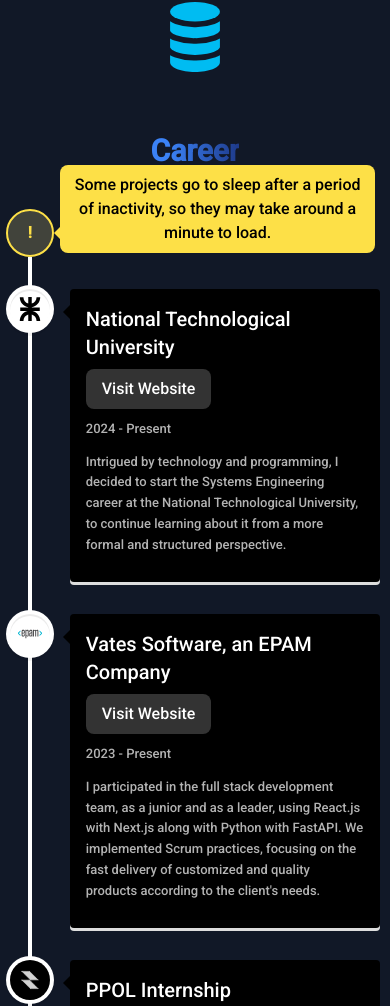
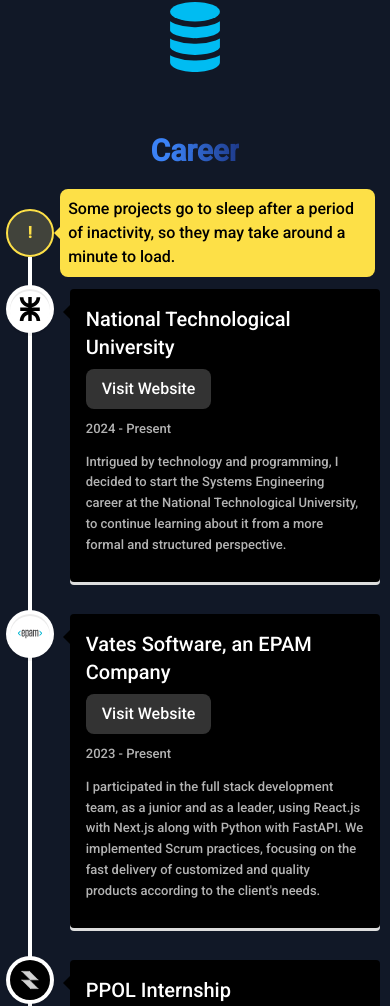
Before and after one commit to Mark-kus/portfolio, a Next.js app: page /en in a window 390 px wide. Shown: the part 1333-2339 px from the top of the page. Built offline with nearby package versions, Linux system fonts and the light colour scheme; no server answers.

Commit message:
fix projects alert

```diff
--- a/src/components/ProjectsAlert.jsx
+++ b/src/components/ProjectsAlert.jsx
@@ -18,27 +18,27 @@ const ProjectsAlert = ({ dictionary }) => {
   };
 
   return (
-    <button
-      className="relative w-full"
-      onFocus={handleFocus}
-      onBlur={handleBlur}
-    >
-      <p className="border-2 border-orange-400 text-orange-400 bg-red-200 bg-opacity-20 dark:border-yellow-300 dark:text-yellow-300 dark:bg-yellow-200 dark:bg-opacity-20 rounded-full w-12 h-12 flex justify-center items-center font-semibold">
+    <div className="relative w-full">
+      <button
+        className="border-2 border-orange-400 text-orange-400 bg-red-200 bg-opacity-20 dark:border-yellow-300 dark:text-yellow-300 dark:bg-yellow-200 dark:bg-opacity-20 rounded-full w-12 h-12 flex justify-center items-center font-semibold focus:ring-2 transition-all"
+        onFocus={handleFocus}
+        onBlur={handleBlur}
+      >
         !
-      </p>
+      </button>
       <div
         className={`-rotate-90 absolute w-0 h-0 border-l-8 border-l-transparent border-r-8 border-r-transparent border-b-8 border-b-orange-400 dark:border-b-yellow-300 top-5 left-11 transition-opacity ${
           showPopover ? "opacity-100" : "opacity-0"
         }`}
       />
-      <div
-        className={`absolute bg-orange-400 dark:bg-yellow-300 p-2 bottom-1 left-[3.4rem] rounded-lg text-black z-10 w-[85%] min-[1170px]:w-96 transition-opacity ${
+      <p
+        className={`absolute bg-orange-400 dark:bg-yellow-300 p-2 -bottom-5 md:bottom-1 left-[3.4rem] rounded-lg text-black z-10 w-[85%] min-[1170px]:w-96 transition-opacity ${
           showPopover ? "opacity-100" : "opacity-0"
         }`}
       >
         {dictionary.alert}
-      </div>
-    </button>
+      </p>
+    </div>
   );
 };
 
```
